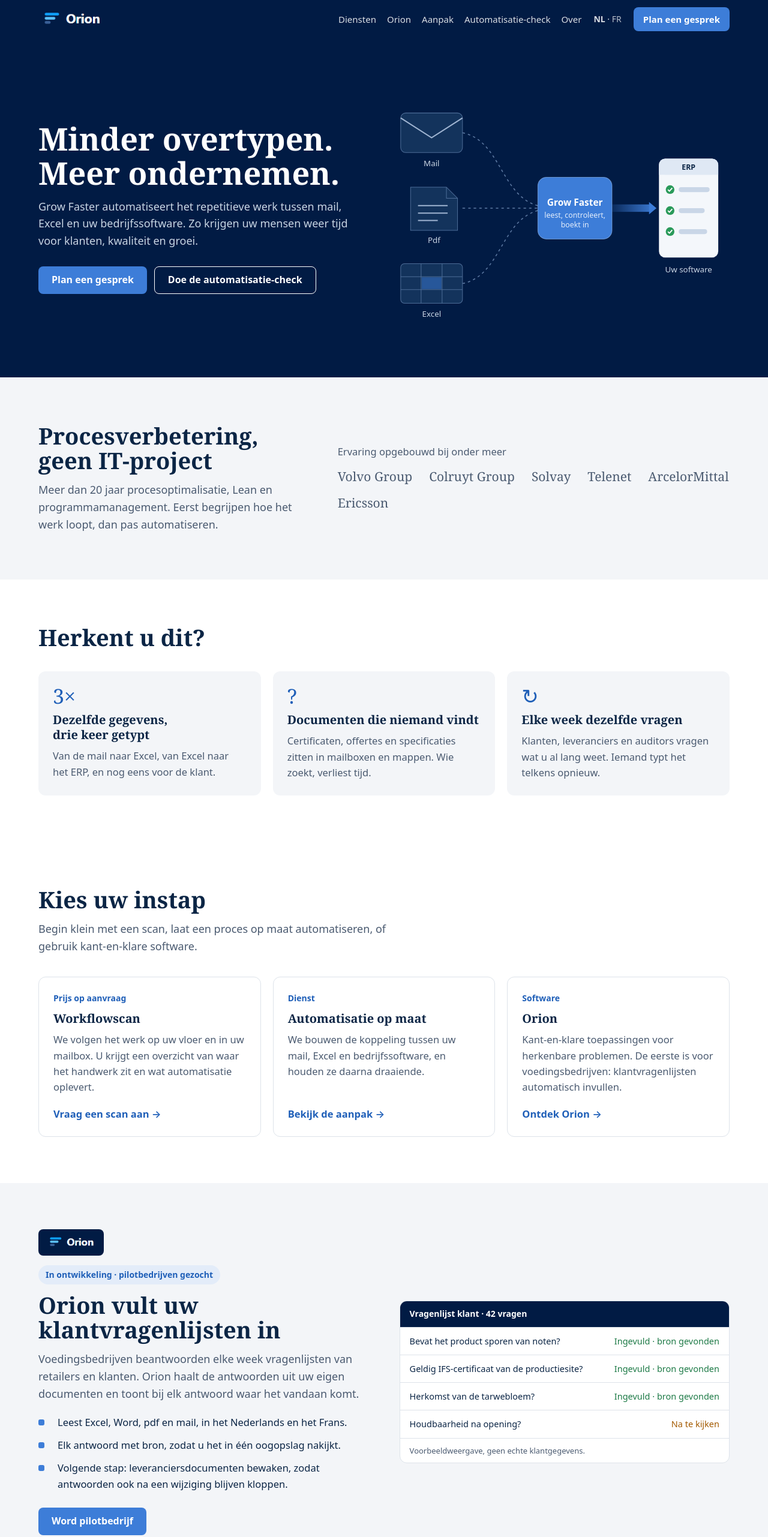
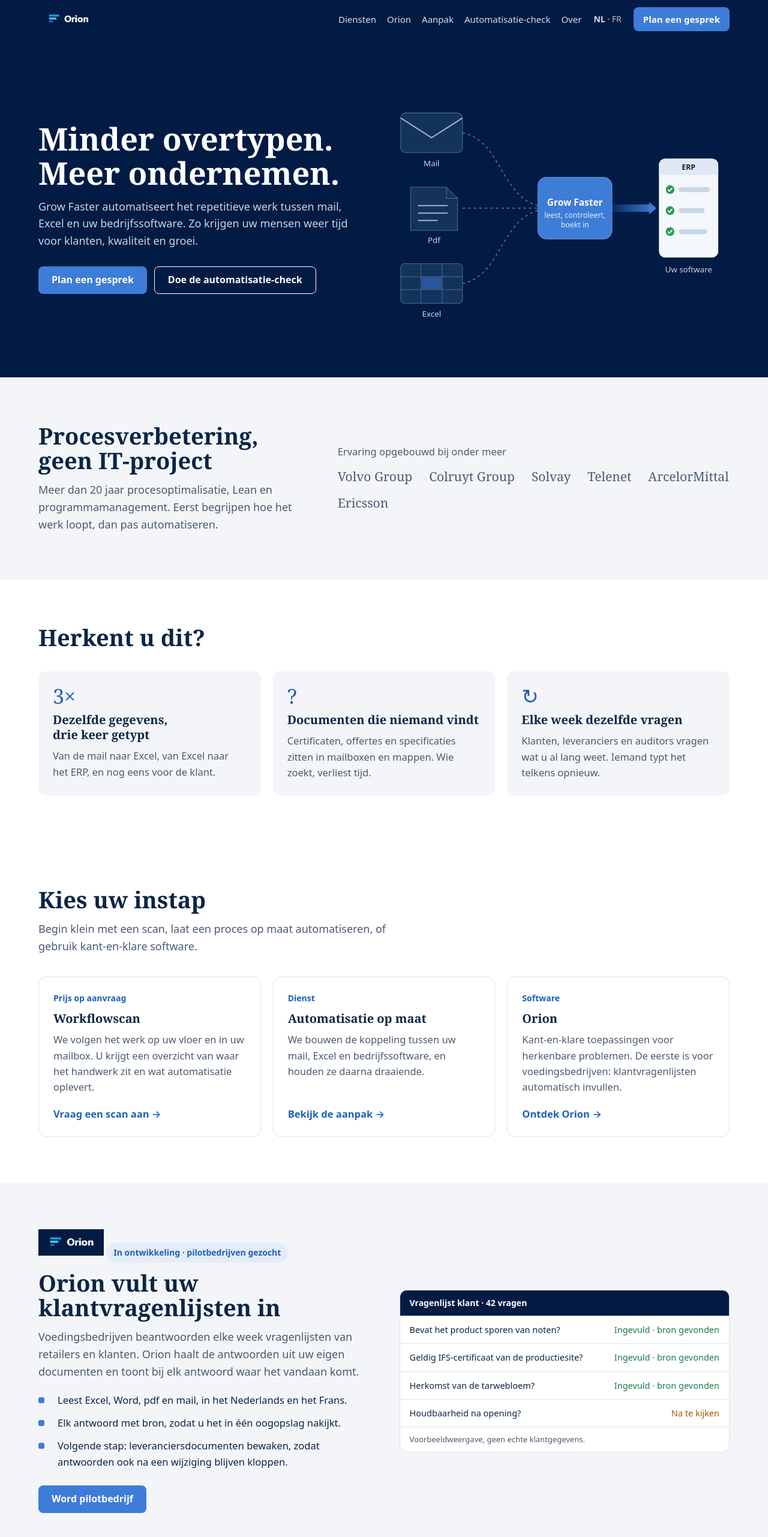
Before and after one commit to erhol1973/grow-faster-automation, a plain HTML site: page index.html in a window 1280 px wide. Shown: the top 2562 px of the page at 60% size. Drawn offline with Linux system fonts and the light colour scheme.

Commit message:
Orion-logo als SVG uit het ontwerp

```diff
--- a/assets/site.css
+++ b/assets/site.css
@@ -123,5 +123,5 @@ footer a{text-decoration:none}footer a:hover{color:#fff}
 .prose p+p{margin-top:12px}
 .prose ul{padding-left:20px;margin:10px 0}
 .lang a{text-decoration:none;opacity:.85}.lang a:hover{opacity:1}
-.brand img{display:block;height:56px;width:auto;margin:-8px 0 -8px -14px}
-.orion-logo{display:block;height:44px;width:auto;border-radius:8px;margin-bottom:16px}
+.brand{display:flex;align-items:center;gap:9px}.brand svg{display:block}.brand span{font-size:21px;font-weight:700;letter-spacing:-.02em}
+.orion-mark{display:flex;align-items:center;gap:9px;margin-bottom:16px}.orion-mark svg{display:block}.orion-mark span{font-size:21px;font-weight:700;letter-spacing:-.02em;color:var(--ink)}
```
